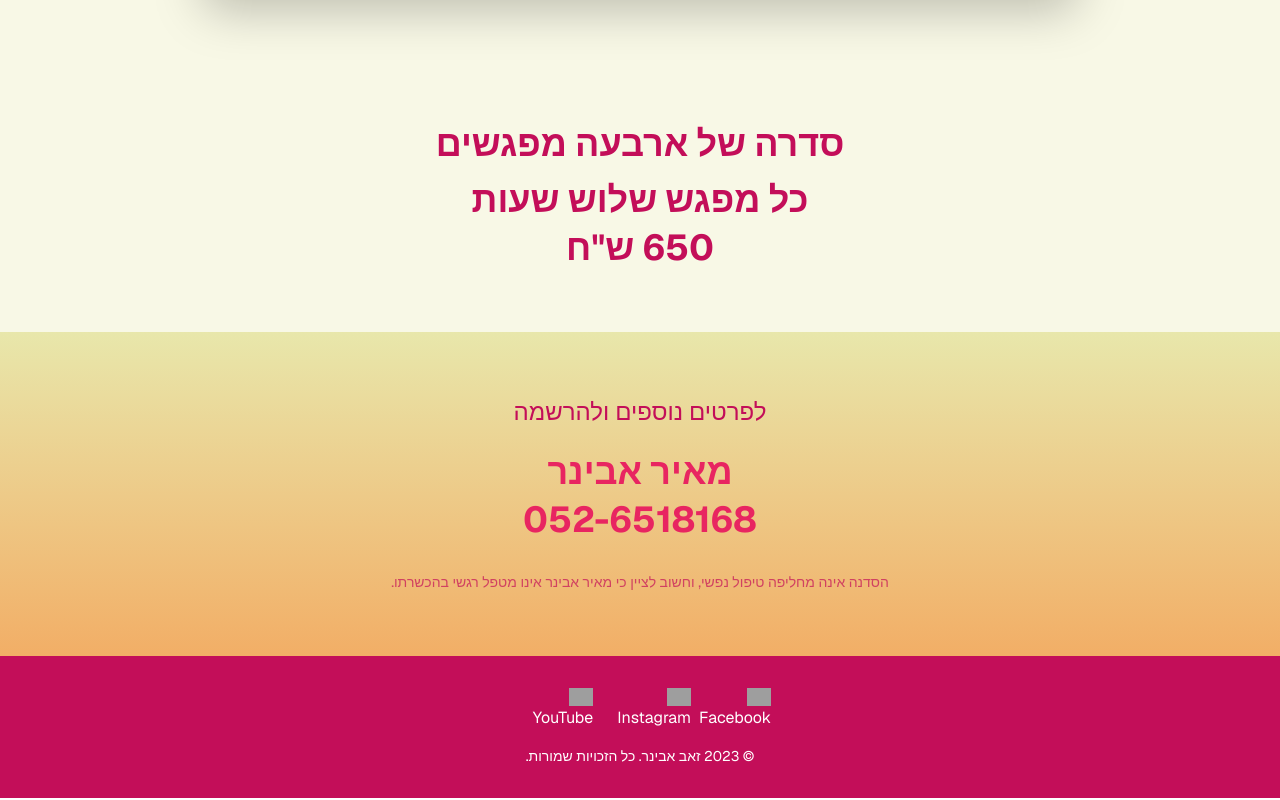
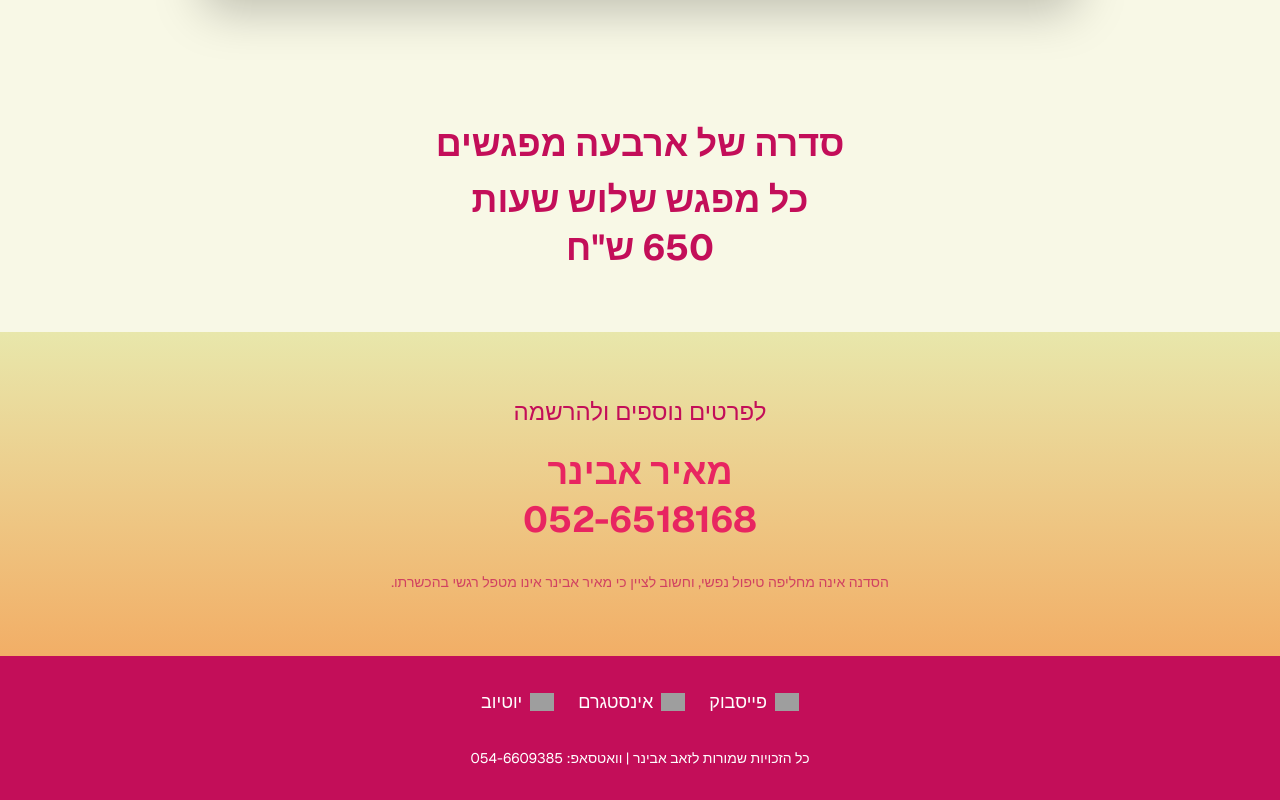
Before and after one commit to Zevik/Meir-Sadna-Next, a Next.js app: page / in a window 1280 px wide. Shown: the part 1844-2644 px from the top of the page. Built offline with nearby package versions, Linux system fonts and the light colour scheme; grey boxes are pictures that could not be loaded.

Commit message:
Update footer with styled social links and names

```diff
--- a/src/app/page.tsx
+++ b/src/app/page.tsx
@@ -152,25 +152,43 @@ const ContactSection = () => {
 };
 
 const Footer = () => {
+  const socialLinks = [
+    {
+      name: "פייסבוק",
+      url: "https://www.facebook.com/meir.hatov",
+      icon: "/facebook-icon.png"
+    },
+    {
+      name: "אינסטגרם",
+      url: "https://www.instagram.com/meiraviner/",
+      icon: "/instagram-icon.png"
+    },
+    {
+      name: "יוטיוב",
+      url: "https://www.youtube.com/@hila454",
+      icon: "/youtube-icon.png"
+    }
+  ];
+
   return (
     <footer className="bg-primary-dark py-8 text-center text-white">
       <div className="container mx-auto px-4">
-        <div className="flex justify-center space-x-4 mb-4">
-          <a href="https://www.facebook.com/meir.hatov" target="_blank" rel="noopener noreferrer">
-            <Image src="/facebook-icon.png" alt="Facebook" width={24} height={24} />
-            <span className="ml-2">Facebook</span>
-          </a>
-          <a href="https://www.instagram.com/meiraviner/" target="_blank" rel="noopener noreferrer">
-            <Image src="/instagram-icon.png" alt="Instagram" width={24} height={24} />
-            <span className="ml-2">Instagram</span>
-          </a>
-          <a href="https://www.youtube.com/@hila454" target="_blank" rel="noopener noreferrer">
-            <Image src="/youtube-icon.png" alt="YouTube" width={24} height={24} />
-            <span className="ml-2">YouTube</span>
-          </a>
+        <div className="flex flex-col md:flex-row justify-center items-center gap-6 mb-8">
+          {socialLinks.map((link) => (
+            <a
+              key={link.name}
+              href={link.url}
+              target="_blank"
+              rel="noopener noreferrer"
+              className="flex items-center gap-2 hover:text-accent-cream transition-colors"
+            >
+              <Image src={link.icon} alt={link.name} width={24} height={24} />
+              <span className="text-lg">{link.name}</span>
+            </a>
+          ))}
         </div>
-        <p className="text-sm">
-          © 2023 זאב אבינר. כל הזכויות שמורות.
+        <p className="text-sm mt-4">
+          כל הזכויות שמורות לזאב אבינר | וואטסאפ: 054-6609385
         </p>
       </div>
     </footer>
```
